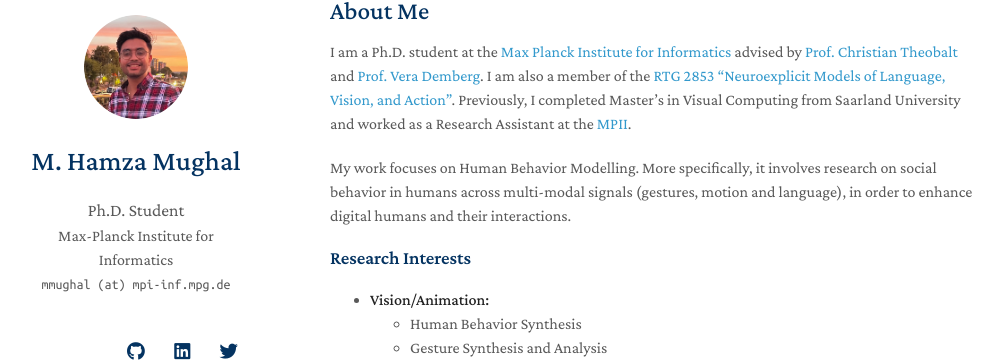
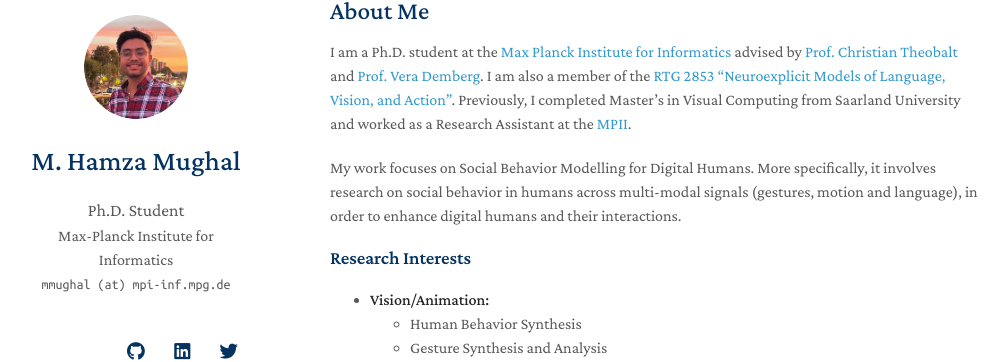
Before and after one commit to m-hamza-mughal/m-hamza-mughal.github.io, a Jekyll site: the page built from index.md, in a window 1280 px wide and 900 px high. Shown: the part 69-431 px from the top of the window, without its empty margins (140-1148 px from the left). Built offline with Jekyll 4.4.1, drawn with Linux system fonts in a browser that asks for light colours; nearby versions of some CDN libraries; a style sheet for code colours, icons or effects is not loaded; our own code applies the rules of GitHub Pages for plain Markdown files.

Commit message:
update tagline

```diff
--- a/index.md
+++ b/index.md
@@ -6,7 +6,7 @@
 
 I am a Ph.D. student at the [Max Planck Institute for Informatics](https://www.mpi-inf.mpg.de) advised by [Prof. Christian Theobalt](https://people.mpi-inf.mpg.de/~theobalt/) and [Prof. Vera Demberg](https://www.uni-saarland.de/lehrstuhl/demberg/members/verademberg.html). I am also a member of the [RTG 2853 "Neuroexplicit Models of Language, Vision, and Action"](https://www.neuroexplicit.org). Previously, I completed Master's in Visual Computing from Saarland University and worked as a Research Assistant at the [MPII](https://www.mpi-inf.mpg.de/departments/visual-computing-and-artificial-intelligence).
 
-My work focuses on Human Behavior Modelling. More specifically, it involves research on social behavior in humans across multi-modal signals (gestures, motion and language), in order to enhance digital humans and their interactions.
+My work focuses on Social Behavior Modelling for Digital Humans. More specifically, it involves research on social behavior in humans across multi-modal signals (gestures, motion and language), in order to enhance digital humans and their interactions.
 
 ### Research Interests
 - **Vision/Animation:**
```
